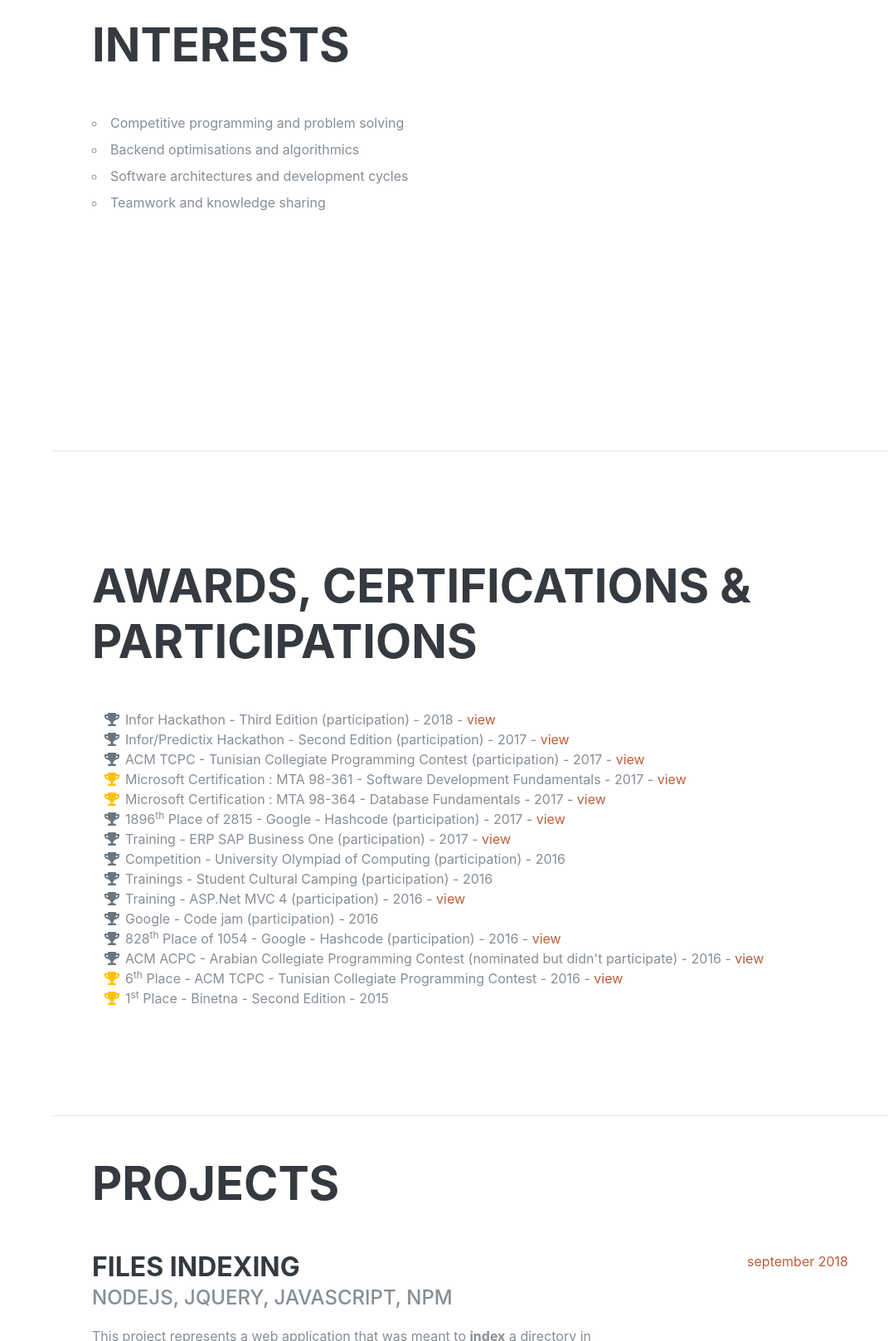
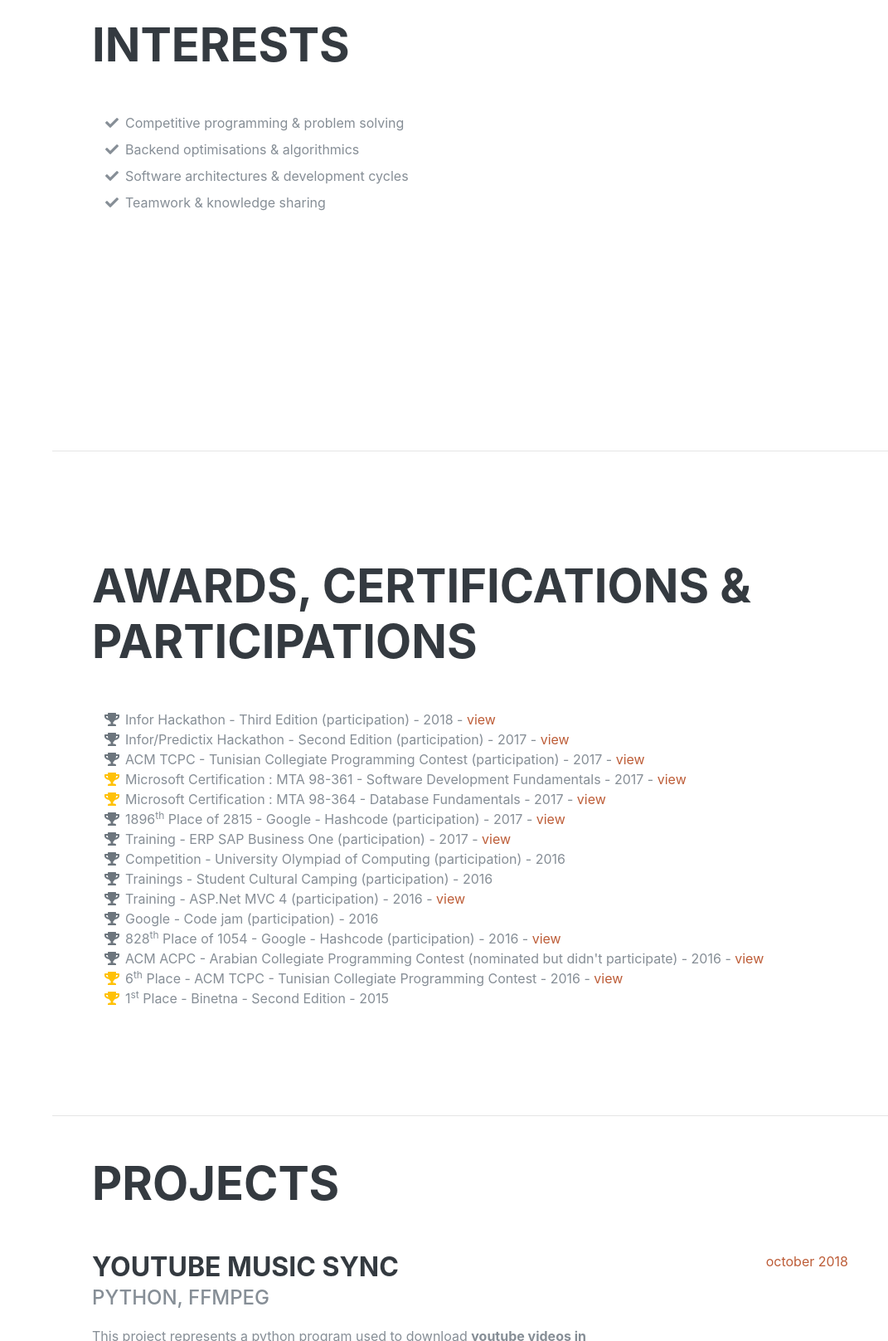
Before and after one commit to touir1/touir1.github.io, a website: page index.html in a window 1280 px wide. Shown: the part 3920-5536 px from the top of the page at 83% size, without its empty margins (209-1280 px from the left). Drawn offline with Linux system fonts and the light colour scheme; files that its build step writes are made by us from their sources; a web font is replaced by a local one.

Commit message:
project data update + fixed interest ul

```diff
--- a/index.html
+++ b/index.html
@@ -224,7 +224,7 @@
         <section class="resume-section p-3 p-lg-5 d-flex flex-column" id="interests">
             <div class="my-auto">
                 <h2 class="mb-5" id="user_title_interests">Interests</h2>
-                <div id="user_interest"></div>
+                <ul class="fa-ul mb-0" id="user_interest"></ul>
                 <!--
                 <p class="mb-2">Apart from being a web developer, I enjoy most of my time being outdoors. In the winter, I am an avid
                     skier and novice ice climber. During the warmer months here in Colorado, I enjoy mountain biking, free
--- a/js/data.js
+++ b/js/data.js
@@ -10,10 +10,10 @@
             'resumeDescription': 'Développeur orienté <b>optimisation</b> et en quête de <b>perfection</b>. \
         Attentif aux détails et <b>prêt à apprendre</b> à tout moment',
             'interests': [
-                'Résolution de problèmes et programmation compétitive',
-                'Optimisation et algorithmique',
-                'Architectures logicielles et cycles de développement',
-                'Travail d\'équipe et partage de connaissances',
+                'Résolution de problèmes & programmation compétitive',
+                'Optimisation & algorithmique',
+                'Architectures logicielles & cycles de développement',
+                'Travail d\'équipe & partage de connaissances',
             ],
             'otherSkills': [
                 'Développement en C & structures de données de base du C++',
@@ -24,6 +24,26 @@
                 'Connaissances basiques en ASP.Net Core',
             ],
             'projects': [
+                {
+                    'title': 'synchronisation de musique Youtube',
+                    'technologies': 'Python, ffmpeg',
+                    'description': 'Ce projet représente un programme en python utilisé pour télécharger des <b>vidéos youtube en format mp3</b> \
+                    et de garder trace des fichiers mp3 téléchargé. Ce projet a été développé pour faciliter and automatiser le téléchargement \
+                     de musiques depuis youtube.',
+                    'duration': 'octobre 2018',
+                    'projectLink': 'https://github.com/touir1/youtube-music-sync',
+                    'projectLinkLabel': 'dépôt github'
+                },
+                {
+                    'title': 'structures de données C',
+                    'technologies': 'Langage C',
+                    'description': 'Ce projet représente une implémentation des <b>structures de données</b> connus. \
+                    Ce projet a été développé afin de rafraîchir mes connaissances du <b>langage C</b> et pour voir \
+                     si je pouvais développer une bibliothéque C facile d\'utilisation implémentant tout les structures de données connus.',
+                    'duration': 'septembre 2018',
+                    'projectLink': 'https://github.com/touir1/Data-structures-C',
+                    'projectLinkLabel': 'dépôt github'
+                },
                 {
                     'title': 'Indexation de fichiers',
                     'technologies': 'nodejs, jquery, javascript, npm',
@@ -327,10 +347,10 @@
             'resumeDescription': '<b>Optimisation</b> oriented developer and a <b>perfection</b> seeker. \
          Has an eye for details and always <b>willing to learn</b>.',
             'interests': [
-                'Competitive programming and problem solving',
-                'Backend optimisations and algorithmics',
-                'Software architectures and development cycles',
-                'Teamwork and knowledge sharing',
+                'Competitive programming & problem solving',
+                'Backend optimisations & algorithmics',
+                'Software architectures & development cycles',
+                'Teamwork & knowledge sharing',
             ],
             'skills': [
                 {
@@ -388,10 +408,29 @@
             ],
             'projects': [
                 {
+                    'title': 'Youtube music sync',
+                    'technologies': 'Python, ffmpeg',
+                    'description': 'This project represents a python program used to download <b>youtube videos in mp3 format</b> \
+                    and to keep track of the mp3 music downloaded. This project was meant to facilitate and automate the download of music from youtube.',
+                    'duration': 'october 2018',
+                    'projectLink': 'https://github.com/touir1/youtube-music-sync',
+                    'projectLinkLabel': 'github repository'
+                },
+                {
+                    'title': 'Data structures C',
+                    'technologies': 'C langage',
+                    'description': 'This project represents an implementation of the known <b>datastructures</b>. \
+                    This project a was developed as a mean to refresh my knowledge of the <b>C langage</b> and to see \
+                     if I could build an easy to use library implementing all the known datastructures so far.',
+                    'duration': 'september 2018',
+                    'projectLink': 'https://github.com/touir1/Data-structures-C',
+                    'projectLinkLabel': 'github repository'
+                },
+                {
                     'title': 'Files indexing',
                     'technologies': 'nodejs, jquery, javascript, npm',
                     'description': 'This project represents a web application that was meant to <b>index</b> a directory \
-                    in the disk. This project a was developed to make it easy to access the documentation which was scattered \
+                    in the disk. This project was developed to make it easy to access the documentation which was scattered \
                      over multiple directories in the disk.',
                     'duration': 'september 2018',
                     'projectLink': 'https://github.com/touir1/disk-file-scraping',
--- a/js/index.js
+++ b/js/index.js
@@ -60,15 +60,15 @@
         // nothing to do
     }
 
-    // initialize the other skills data
-    // clear other skills div before loop
+    // initialize the interest data
+    // clear interest div before loop
     $("#user_interest").empty();
-    // other skills loop
+    // interest loop
     getVarInLang(data,'interests').forEach(function(item){
         //append item in div
         $("#user_interest").append(
             "\
-            <li class=\"mb-2 ul_circle\">"+item+"</li>\
+            <li class=\"mb-2\"><i class=\"fa-li fa fa-check\"></i>"+item+"</li>\
         ");
     });
 }
```
Also changed, not shown: js/data.min.js, js/index.min.js.
